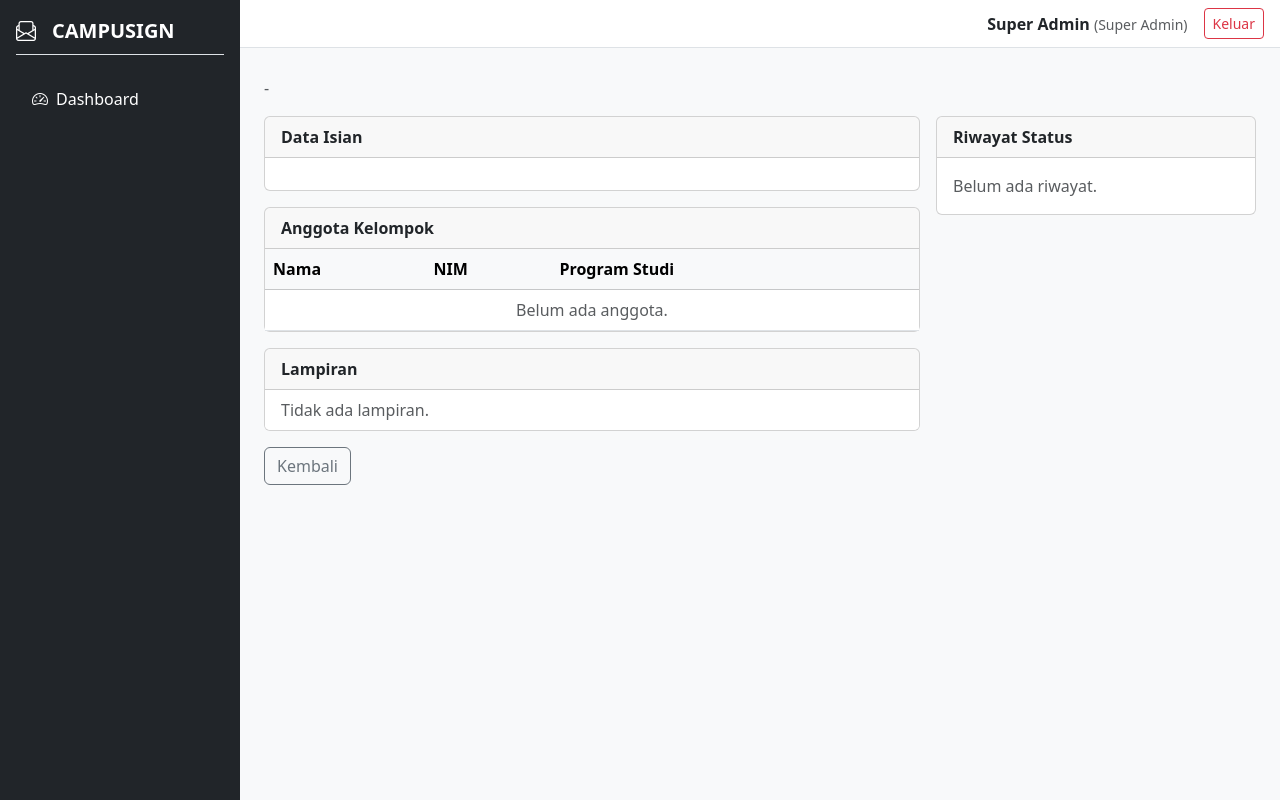
After one commit to zha-fir/sigap, a Laravel app: template resources/views/mahasiswa/pengajuan/show.blade.php in a window 1280 px wide. The commit adds this page. Run offline with Laravel 12, Linux system fonts and the light colour scheme; the template is opened without the code that fills it, so the values that code supplies are empty; a user stored in the database is signed in; data comes from the database, SQL or seed files in the repository.

Commit message:
mahasiswa: tambah daftar dan detail pengajuan

```diff
--- a/resources/views/layouts/sidebar/mahasiswa.blade.php
+++ b/resources/views/layouts/sidebar/mahasiswa.blade.php
@@ -4,5 +4,9 @@
             <i class="bi bi-speedometer2 me-2"></i>Dashboard
         </a>
     </li>
-    {{-- TODO Anggota 1: tambah menu mahasiswa di sini --}}
+    <li class="nav-item">
+    <a class="nav-link text-white" href="{{ route('mahasiswa.pengajuan.index') }}">
+        <i class="bi bi-envelope-paper me-2"></i>Pengajuan Saya
+    </a>
+</li>
 </ul>
--- /dev/null
+++ b/resources/views/mahasiswa/pengajuan/show.blade.php
@@ -0,0 +1,154 @@
+@extends('layouts.app')
+
+@section('title', 'Detail Pengajuan')
+
+@section('content')
+    <style>
+        .min-w-0 { min-width: 0; }
+        .card-body dd, .card-body dt { overflow-wrap: anywhere; }
+        aside { flex-shrink: 0; }
+    </style>
+
+    @php
+        $isian = $pengajuan->dataArray();
+        $fields = $pengajuan->templateSurat?->fields ?? collect();
+    @endphp
+
+    <div class="d-flex justify-content-between align-items-center mb-3">
+        <div>
+            <h1 class="h4 mb-1">{{ $pengajuan->kode_tiket }}</h1>
+            <span class="text-muted">{{ $pengajuan->jenisSurat->nama ?? '-' }}</span>
+        </div>
+        <x-status-badge :status="$pengajuan->status" />
+    </div>
+
+    {{-- Catatan revisi / alasan tolak --}}
+    @if ($pengajuan->catatan_revisi && $pengajuan->status === \App\StatusPengajuan::PerluRevisi)
+        <div class="alert alert-warning">
+            <strong>Catatan revisi dari operator:</strong><br>
+            {{ $pengajuan->catatan_revisi }}
+        </div>
+    @endif
+    @if ($pengajuan->alasan_tolak && $pengajuan->status === \App\StatusPengajuan::Ditolak)
+        <div class="alert alert-danger">
+            <strong>Alasan penolakan:</strong><br>
+            {{ $pengajuan->alasan_tolak }}
+        </div>
+    @endif
+
+    <div class="row g-3" style="min-width: 0;">
+        <div class="col-lg-8 min-w-0">
+            {{-- Data isian --}}
+            <div class="card mb-3">
+                <div class="card-header fw-semibold">Data Isian</div>
+                <div class="card-body">
+                    <dl class="row mb-0">
+                        @forelse ($fields as $f)
+                            <dt class="col-sm-4">{{ $f->label ?? $f->key }}</dt>
+                            <dd class="col-sm-8">{{ $isian[$f->key] ?? '-' }}</dd>
+                        @empty
+                            @foreach ($isian as $key => $value)
+                                <dt class="col-sm-4">{{ $key }}</dt>
+                                <dd class="col-sm-8">{{ $value }}</dd>
+                            @endforeach
+                        @endforelse
+                    </dl>
+                </div>
+            </div>
+
+            <div class="card mb-3">
+                <div class="card-header fw-semibold">Anggota Kelompok</div>
+                <div class="table-responsive">
+                    <table class="table mb-0">
+                        <thead class="table-light">
+                            <tr><th>Nama</th><th>NIM</th><th>Program Studi</th><th></th></tr>
+                        </thead>
+                        <tbody>
+                            @forelse ($pengajuan->anggotas as $a)
+                                <tr>
+                                    <td>{{ $a->nama }}</td>
+                                    <td>{{ $a->nim }}</td>
+                                    <td>{{ $a->programStudi->nama ?? '-' }}</td>
+                                    <td>
+                                        @if ($a->is_ketua)
+                                            <span class="badge text-bg-primary">Ketua</span>
+                                        @endif
+                                    </td>
+                                </tr>
+                            @empty
+                                <tr><td colspan="4" class="text-center text-muted">Belum ada anggota.</td></tr>
+                            @endforelse
+                        </tbody>
+                    </table>
+                </div>
+            </div>
+
+            {{-- Lampiran --}}
+            <div class="card mb-3">
+                <div class="card-header fw-semibold">Lampiran</div>
+                <ul class="list-group list-group-flush">
+                    @forelse ($pengajuan->lampirans as $l)
+                        <li class="list-group-item d-flex justify-content-between">
+                            <a href="{{ asset('storage/' . $l->path) }}" target="_blank">
+                                <i class="bi bi-paperclip me-1"></i>{{ $l->nama_file }}
+                            </a>
+                            <small class="text-muted">{{ number_format($l->ukuran / 1024, 1) }} KB</small>
+                        </li>
+                    @empty
+                        <li class="list-group-item text-muted">Tidak ada lampiran.</li>
+                    @endforelse
+                </ul>
+            </div>
+
+            {{-- Tombol aksi --}}
+            <div class="d-flex gap-2">
+                <a href="{{ route('mahasiswa.pengajuan.index') }}" class="btn btn-outline-secondary">Kembali</a>
+
+                {{-- Tombol Edit: muncul otomatis setelah route edit dibuat di tahap M3 --}}
+                @if (Route::has('mahasiswa.pengajuan.edit')
+                    && in_array($pengajuan->status, [\App\StatusPengajuan::Draft, \App\StatusPengajuan::PerluRevisi]))
+                    <a href="{{ route('mahasiswa.pengajuan.edit', $pengajuan) }}" class="btn btn-warning">Edit</a>
+                @endif
+
+                {{-- Tombol Cetak: muncul otomatis setelah route cetak dibuat di tahap M4 --}}
+                @if (Route::has('mahasiswa.surat.cetak')
+                    && in_array($pengajuan->status, [
+                        \App\StatusPengajuan::Ditandatangani,
+                        \App\StatusPengajuan::SiapDiambil,
+                        \App\StatusPengajuan::Selesai,
+                    ]))
+                    <a href="{{ route('mahasiswa.surat.cetak', $pengajuan) }}" class="btn btn-success" target="_blank">
+                        <i class="bi bi-printer me-1"></i>Cetak Surat
+                    </a>
+                @endif
+            </div>
+        </div>
+
+        {{-- Timeline riwayat status --}}
+        <div class="col-lg-4 min-w-0">
+            <div class="card">
+                <div class="card-header fw-semibold">Riwayat Status</div>
+                <div class="card-body">
+                    @forelse ($pengajuan->riwayats as $r)
+                        @php $statusKe = \App\StatusPengajuan::tryFrom($r->status_ke); @endphp
+                        <div class="d-flex mb-3">
+                            <div class="me-3 text-primary"><i class="bi bi-circle-fill small"></i></div>
+                            <div>
+                                <div class="fw-semibold">{{ $statusKe?->label() ?? $r->status_ke }}</div>
+                                <small class="text-muted d-block">
+                                    {{ $r->created_at->translatedFormat('d F Y, H:i') }}
+                                    @if ($r->user) &middot; {{ $r->user->name }} @endif
+                                </small>
+                                @if ($r->catatan)
+                                    <div class="small mt-1">{{ $r->catatan }}</div>
+                                @endif
+                            </div>
+                        </div>
+                    @empty
+                        <p class="text-muted mb-0">Belum ada riwayat.</p>
+                    @endforelse
+                </div>
+            </div>
+        </div>
+    </div>
+@endsection
--- a/routes/web.php
+++ b/routes/web.php
@@ -34,7 +34,9 @@ Route::middleware('auth')->group(function () {
 // ===== MAHASISWA =====
 Route::middleware(['auth', 'role:mahasiswa'])->prefix('mahasiswa')->name('mahasiswa.')->group(function () {
     Route::get('/dashboard', [Mahasiswa\DashboardController::class, 'index'])->name('dashboard');
-    // tambah route fitur mahasiswa di sini
+
+    Route::get('/pengajuan', [Mahasiswa\PengajuanController::class, 'index'])->name('pengajuan.index');
+    Route::get('/pengajuan/{pengajuan}', [Mahasiswa\PengajuanController::class, 'show'])->name('pengajuan.show');
 });
 
 // ===== OPERATOR =====
```
Also changed, not shown: app/Http/Controllers/Mahasiswa/PengajuanController.php (added, +53 -0 lines), resources/views/mahasiswa/pengajuan/index.blade.php (added, +71 -0 lines).
